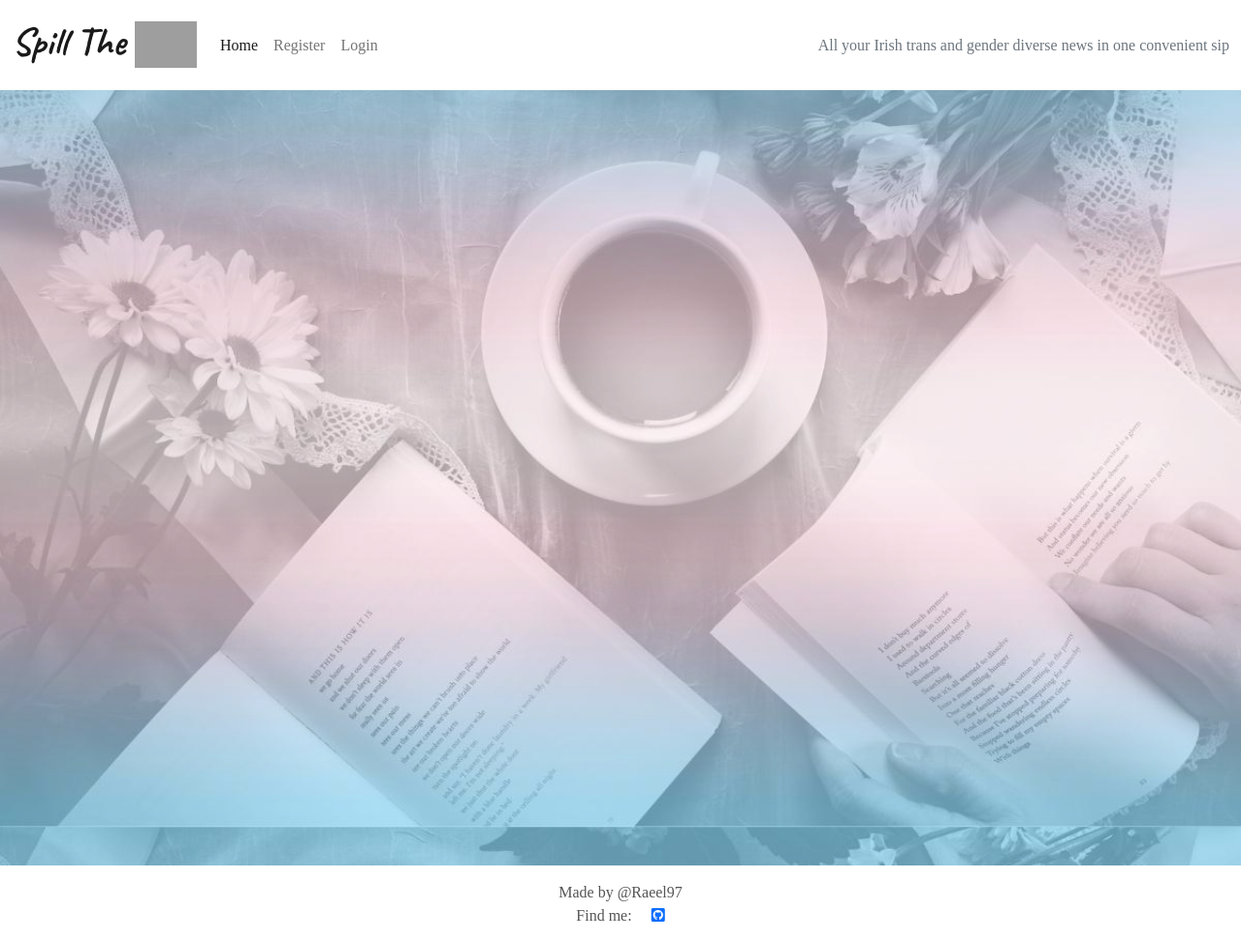
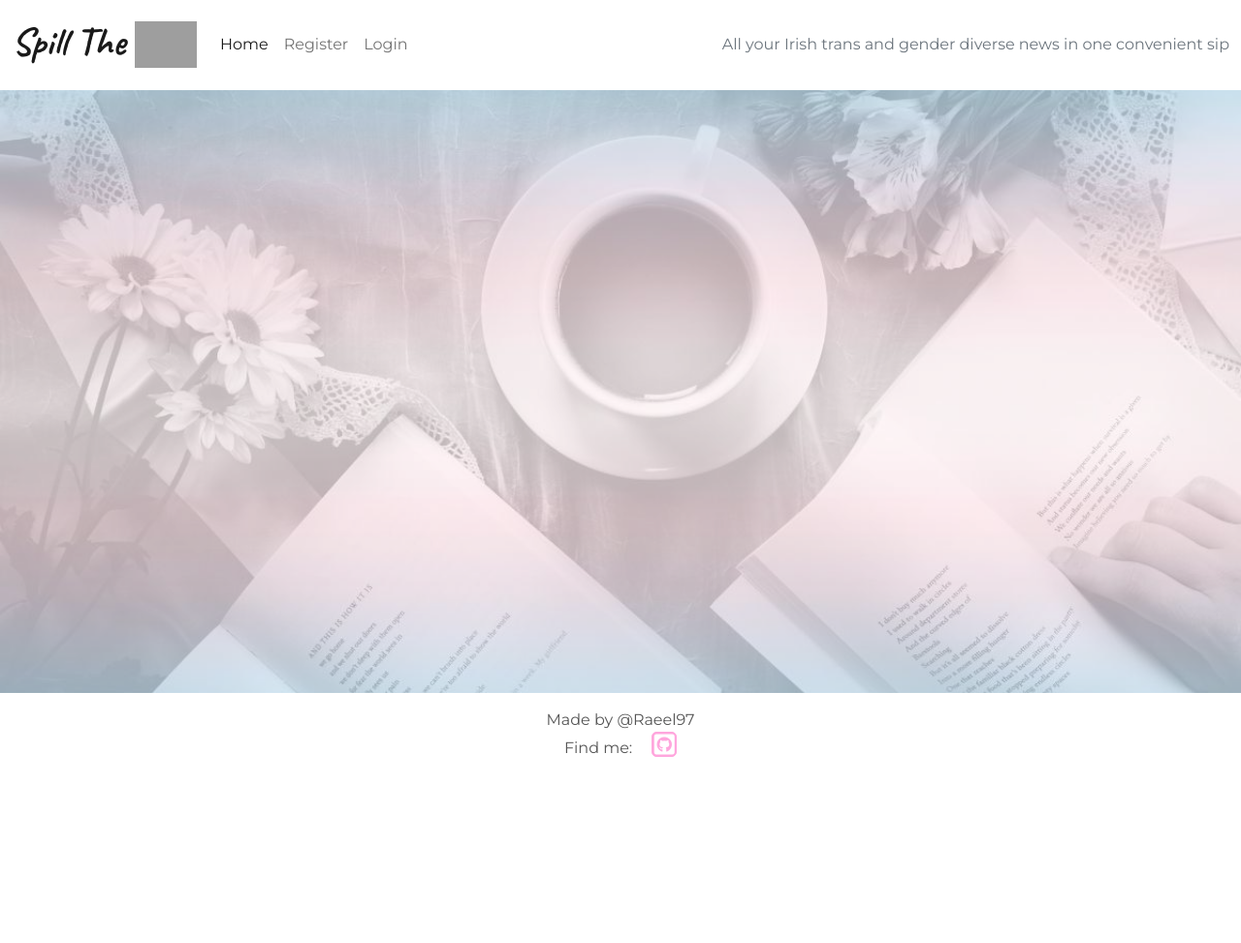
Before and after one commit to Code-Institute-Submissions/raeel97-spill-the-t_MarResub, a Django app: page / in a window 1280 px wide. Shown: the whole page at 97% size. After the commit the page ends 781 px from the top, so only its background shows below. Run offline with Django 3.2, Linux system fonts and the light colour scheme; data that the repository does not hold is empty; grey boxes are pictures that could not be loaded.

Commit message:
removed main-bg and added in overlay div, styled github button in footer

```diff
--- a/static/css/style.css
+++ b/static/css/style.css
@@ -7,7 +7,7 @@ body {
     background-size: cover;
     height: calc(100vh - 164px);
     color: #555;
-    font-family: 'Bree Serif', serif;
+    font-family: 'Montserrat', sans-serif;
 }
 
 .brand {
@@ -57,10 +57,16 @@ body {
     background-color: #ffffff;
 }
 
-.main-bg {
-    background-color: #f9fafc36;
-    height: inherit;
+.overlay {
+	height: 100%;
+	width: 100%;
+	top: 0;
+	left: 0;
+	position: fixed;
+	background: rgba(255, 255, 255, 0.397);
+	z-index: -1;
 }
+
 
 .card {
     border: none;
@@ -186,3 +192,10 @@ body {
     background: transparent;
     border: none;
 }
+
+.git-link {
+    font-size: x-large;
+    width: 1.6rem;
+    border: 1px solid #ffa6dd;
+    border-radius: 5px;
+}
--- a/templates/base.html
+++ b/templates/base.html
@@ -8,7 +8,7 @@
 
     <link rel="preconnect" href="https://fonts.googleapis.com">
     <link rel="preconnect" href="https://fonts.gstatic.com" crossorigin>
-    <link href="https://fonts.googleapis.com/css2?family=Caveat:wght@700&display=swap" rel="stylesheet">
+    <link href="https://fonts.googleapis.com/css2?family=Caveat:wght@700&family=Montserrat&display=swap" rel="stylesheet">
     <link rel="stylesheet" href="https://cdnjs.cloudflare.com/ajax/libs/font-awesome/5.15.3/css/all.min.css">
     <meta name="viewport" content="width=device-width, initial-scale=1" />
     <link href="https://cdn.jsdelivr.net/npm/bootstrap@5.0.1/dist/css/bootstrap.min.css" rel="stylesheet"
@@ -65,7 +65,7 @@
     <!-- Footer -->
     <footer class="footer mt-auto py-3 dark-bg">
         <p class="m-0 text-center">Made by @Raeel97</p>
-        <p class="m-0 text-center">Find me: <a href="https://github.com/raeel97" target="_blank"><i class="fab fa-github-square ms-3"></i></a>
+        <p class="m-0 text-center">Find me: <a href="https://github.com/raeel97" target="_blank"><i class="fab fa-github-square ms-3 btn-signup git-link"></i></a>
     </footer>
 </body>
 
--- a/templates/index.html
+++ b/templates/index.html
@@ -2,6 +2,7 @@
 
 {% block content %}
 
+<div class="overlay"></div>
 <div class="container-fluid">
     <div class="row">
 
--- a/templates/post_detail.html
+++ b/templates/post_detail.html
@@ -2,6 +2,7 @@
 
 {% load crispy_forms_tags %}
 
+<div class="overlay"></div>
     <div class="container top-container">
         <div class="row g-0">
             <div class="col-md-12 masthead-text">
```
